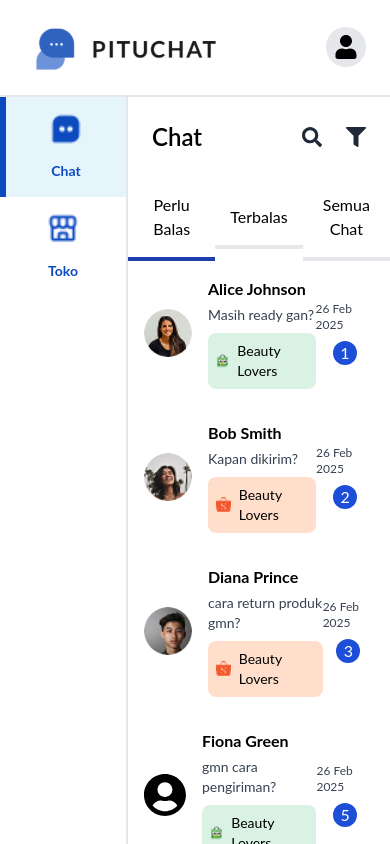
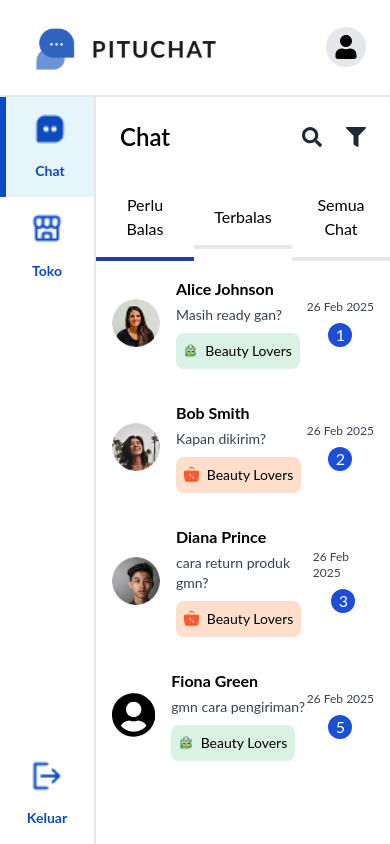
Before and after one commit to hanscahya/pituchat, a React (Vite) app: page /login in a window 390 px wide. Both pictures are taken after a click on the button "Masuk". Shown: the top 844 px of the page. Built offline with nearby package versions, Linux system fonts and the light colour scheme.

Commit message:
fix: default layout for responsive design

```diff
--- a/src/components/features/chat/ChatList.tsx
+++ b/src/components/features/chat/ChatList.tsx
@@ -38,32 +38,31 @@ const ChatList = () => {
         </div>
       </header>
 
-      <nav>
-        <ul className="grid w-full grid-cols-3 items-center gap-y-4">
-          <li
-            className={`flex items-center justify-center border-b-4 p-4 ${
+      <nav className="grid w-full grid-cols-3 items-center gap-y-4 lg:grid-cols-3">
+        <button
+          className={`flex items-center justify-center border-b-4 p-4 md:px-0 lg:p-4 ${
             activeTab === 'need-reply' ? 'border-blue-800' : ''
           }`}
+          onClick={() => setActiveTab('need-reply')}
         >
-            <button onClick={() => setActiveTab('need-reply')}>
           Perlu Balas
         </button>
-          </li>
-          <li
-            className={`flex items-center justify-center border-b-4 p-4 ${
+        <button
+          className={`flex items-center justify-center border-b-4 p-4 md:px-0 lg:p-4 ${
             activeTab === 'replied' ? 'border-blue-600' : ''
           }`}
+          onClick={() => setActiveTab('replied')}
         >
-            <button onClick={() => setActiveTab('replied')}>Terbalas</button>
-          </li>
-          <li
-            className={`flex items-center justify-center border-b-4 p-4 ${
+          Terbalas
+        </button>
+        <button
+          className={`flex items-center justify-center border-b-4 p-4 md:px-0 lg:p-4 ${
             activeTab === 'all' ? 'border-blue-800' : ''
           }`}
+          onClick={() => setActiveTab('all')}
         >
-            <button onClick={() => setActiveTab('all')}>Semua Chat</button>
-          </li>
-        </ul>
+          Semua Chat
+        </button>
       </nav>
 
       <main>
--- a/src/components/layout/DefaultLayout.tsx
+++ b/src/components/layout/DefaultLayout.tsx
@@ -32,7 +32,7 @@ const DefaultLayout = ({ children }: DefaultLayoutProps) => {
 
       <div className="flex h-full">
         {/* Sidebar navigation */}
-        <aside className="flex h-full w-32 flex-col border-r-2">
+        <aside className="flex h-full w-24 flex-col border-r-2 md:w-32">
           <section className="flex-1">
             <NavButton
               name="Chat"
--- a/src/pages/Home.tsx
+++ b/src/pages/Home.tsx
@@ -9,11 +9,11 @@ export default function Home() {
     <ChatProvider>
       <DefaultLayout>
         <main className="grid h-full grid-cols-12">
-          <section className="col-span-12 md:col-span-3">
+          <section className="col-span-12 md:col-span-5 lg:col-span-3">
             <ChatList />
           </section>
           <section
-            className="col-span-12 md:col-span-9"
+            className="col-span-12 hidden md:col-span-7 md:block lg:col-span-9"
             style={{ backgroundColor: '#F9F9FA' }}
           >
             <ChatBox />
```
Lines whose indentation alone changed are shown as unchanged.
